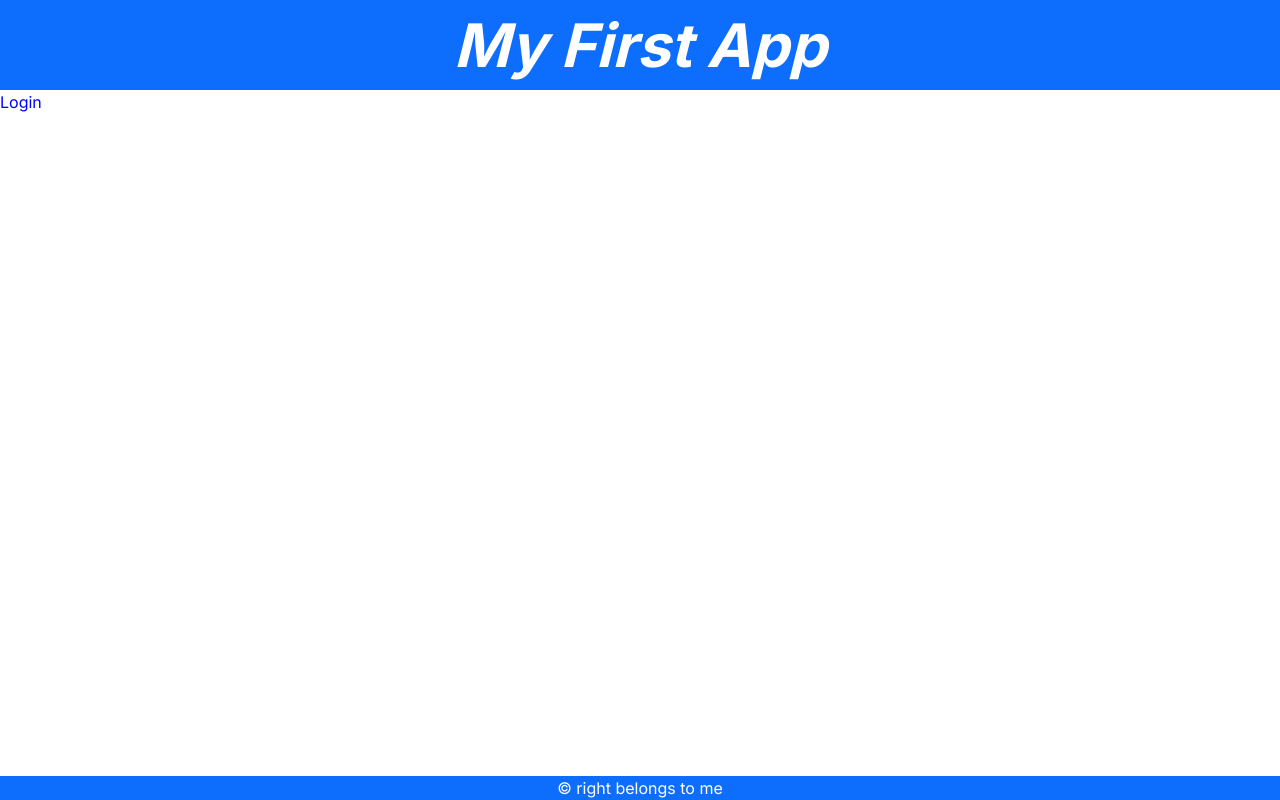
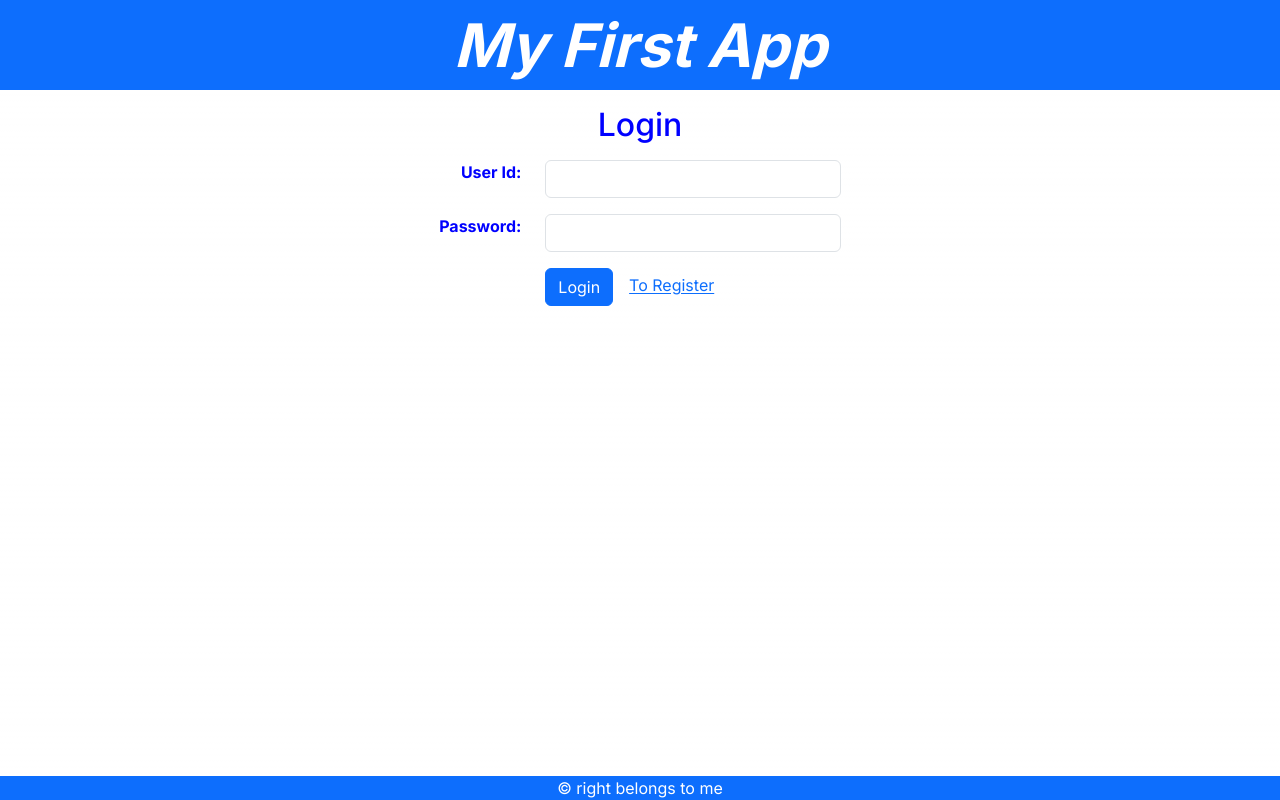
Before and after one commit to NavneetChoudhary-25/9amui, a Next.js app: page / in a window 1280 px wide. Built offline with nearby package versions, Linux system fonts and the light colour scheme.

Commit message:
login validation

```diff
--- /dev/null
+++ b/src/Login/Login.js
@@ -0,0 +1,55 @@
+"use client"
+import React, { useState } from 'react'
+import styles from './Login.module.css'
+import Link from 'next/link'
+import configuration from './configuration.json'
+import { Input } from '@/inputControls/Input'
+import { handleFieldValidation,handleFormValidation } from '@/validations/appValidations'
+
+export const Login = () => {
+  const[inputControls,setInputControls]=useState(configuration)
+
+
+  const fnChange = (eve) => {
+
+    setInputControls(handleFieldValidation(eve,inputControls))
+
+  }
+
+  const handleLogin=()=>{
+    handleFormValidation()
+
+  }
+
+  return (
+    <div className='container-fluid'>
+      <h2 className='text-center my-3'>Login</h2>
+      {
+        inputControls?.map(({ lbl, tag, type, value, errorMessage, model }) => {
+          return <div className='row mb-3'>
+            <div className='col-sm-5 text-end'>
+              <b>{lbl}:</b>
+            </div>
+            <div className='col-sm-3'>
+              < Input model={model} type={type} handleChange={fnChange} />
+            </div>
+            <div className='col-sm-4'>
+              <b className='text-danger'>{errorMessage}</b>
+
+            </div>
+          </div>
+        })
+      }
+
+
+      <div className='row'>
+        <div className ='offset-sm-5 col-sm-7'>
+          <button onClick={handleLogin} className ='btn btn-primary me-3'>Login</button>
+          <Link href ="/register">To Register</Link>
+        </div>
+
+      </div>
+
+    </div>
+  )
+}
--- /dev/null
+++ b/src/Login/configuration.json
@@ -0,0 +1,26 @@
+[
+    {
+        "lbl": "User Id",
+        "tag": "input",
+        "type": "text",
+        "model": "uid",
+        "errorMessage": "",
+        "value": "",
+        "criteria": [
+            "Required",
+            "EmailFormat"
+        ]
+    },
+    {
+        "lbl": "Password",
+        "tag": "input",
+        "model": "pwd",
+        "type": "password",
+        "errorMessage": "",
+        "value": "",
+        "criteria": [
+            "Required",
+            "Min5Chars"
+        ]
+    }
+]
--- /dev/null
+++ b/src/Login/index.js
@@ -0,0 +1 @@
+export { Login } from "./Login";
--- a/src/app/page.js
+++ b/src/app/page.js
@@ -1,11 +1,12 @@
 import Image from 'next/image'
 import styles from './page.module.css'
+import { Login } from '@/Login'
 
 
 export default function Home() {
   return (
    <div className={styles.clr}>
-    Login
+    < Login />
     </div>
   )
 }
--- /dev/null
+++ b/src/inputControls/Input.js
@@ -0,0 +1,10 @@
+"use client"
+import React, { Fragment } from 'react'
+
+export const Input = ({type,value,model,handleChange}) => {
+  return (
+    <Fragment>
+      <input name={model} onChange={handleChange} className='form-control' type={type} />
+    </Fragment>
+  )
+}
--- /dev/null
+++ b/src/validations/appRegExp.js
@@ -0,0 +1,14 @@
+export const regExp = {
+    "Required": {
+        pattern: /./,
+        errorMessage:"Please Enter Value"
+    },
+    "Min5Chars": {
+        pattern: /[a-zA-Z0-9]{5,}/,
+        errorMessage:"Min 5 Chars Required"
+    },
+    "EmailFormat": {
+        pattern: /^[a-zA-Z0]{1}[a-zA-Z0-9_]{0,}@[a-zA-Z]{4,}\.[a-zA-Z]{2,3}$/,
+        errorMessage: "Enter Valid Email Id"
+    }
+}
--- /dev/null
+++ b/src/validations/appValidations.js
@@ -0,0 +1,26 @@
+import { regExp } from "./appRegExp";
+
+export const handleFieldValidation=(eve,inputControls)=>{
+
+    const{name,value}=eve.target;
+    const clonedInputControls = JSON.parse(JSON.stringify(inputControls))
+    const inputControlObj=clonedInputControls.find((obj)=>{
+        return obj.model===name
+
+    })
+    inputControlObj.value=value
+    inputControlObj.errorMessage=""
+    const criteria = inputControlObj.criteria
+    for (let i=0; i<criteria.length; i++){
+        const {pattern, errorMessage} = regExp[criteria[i]]
+        if(!pattern.test(value)){
+            inputControlObj.errorMessage=errorMessage;
+        }
+    }
+    return clonedInputControls;
+
+}
+
+export const handleFormValidation=()=>{
+
+}
```
Also changed, not shown: src/Login/Login.module.css (added).
